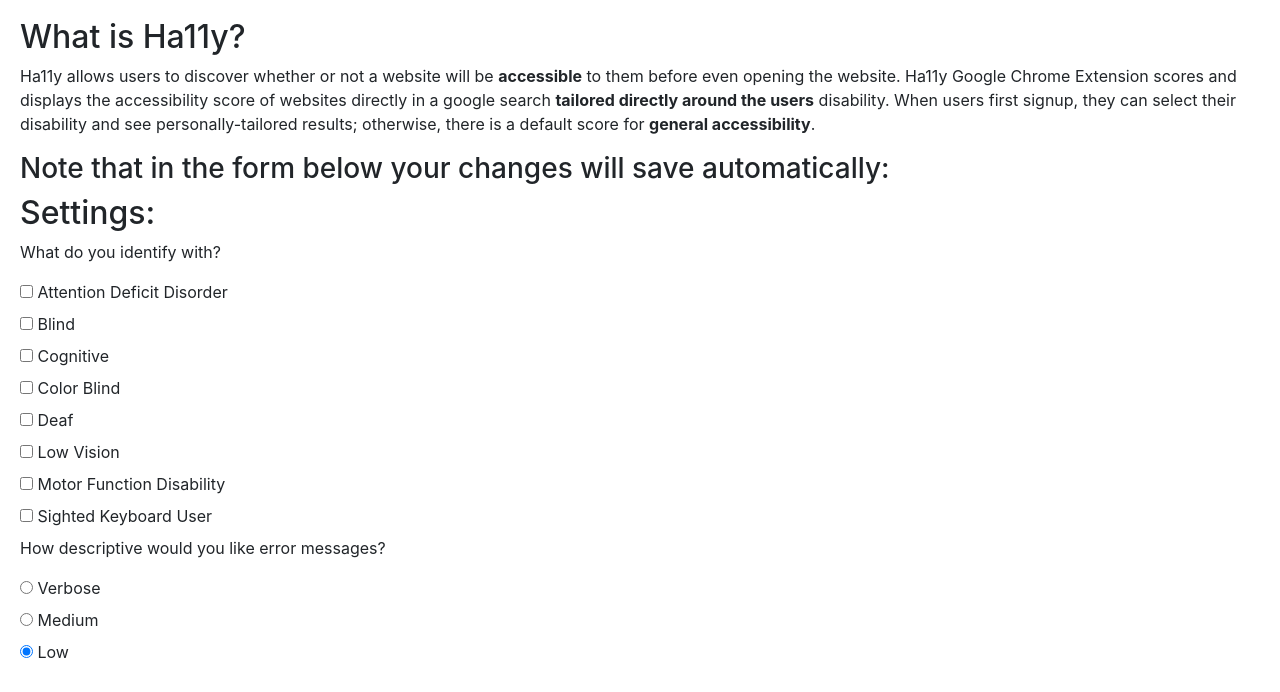
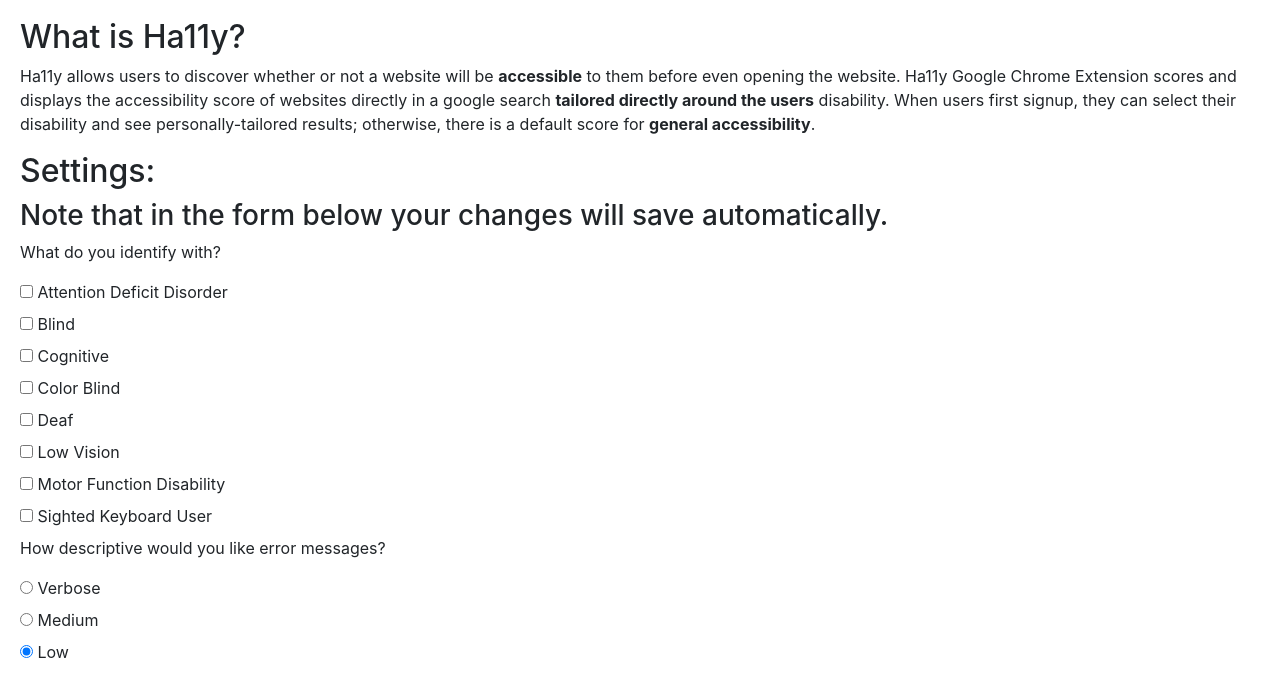
Before and after one commit to BracciaCJ/2022-CornHacks, a browser extension: page extension/index.html in a window 1280 px wide. Shown: the part 142-834 px from the top of the page. Drawn offline with nearby package versions, Linux system fonts and the light colour scheme.

Commit message:
Update index.html

```diff
--- a/extension/index.html
+++ b/extension/index.html
@@ -31,10 +31,11 @@
       <b>general accessibility</b>.
     </p>
 
-    <h3>
-      Note that in the form below your changes will save automatically:
+
+    <h2>Settings:</h2>
+     <h3>
+      Note that in the form below your changes will save automatically.
     </h3>
-    <h2>Settings:</h2>
     <form>
       <p>What do you identify with?</p>
       <label for="add">
```
